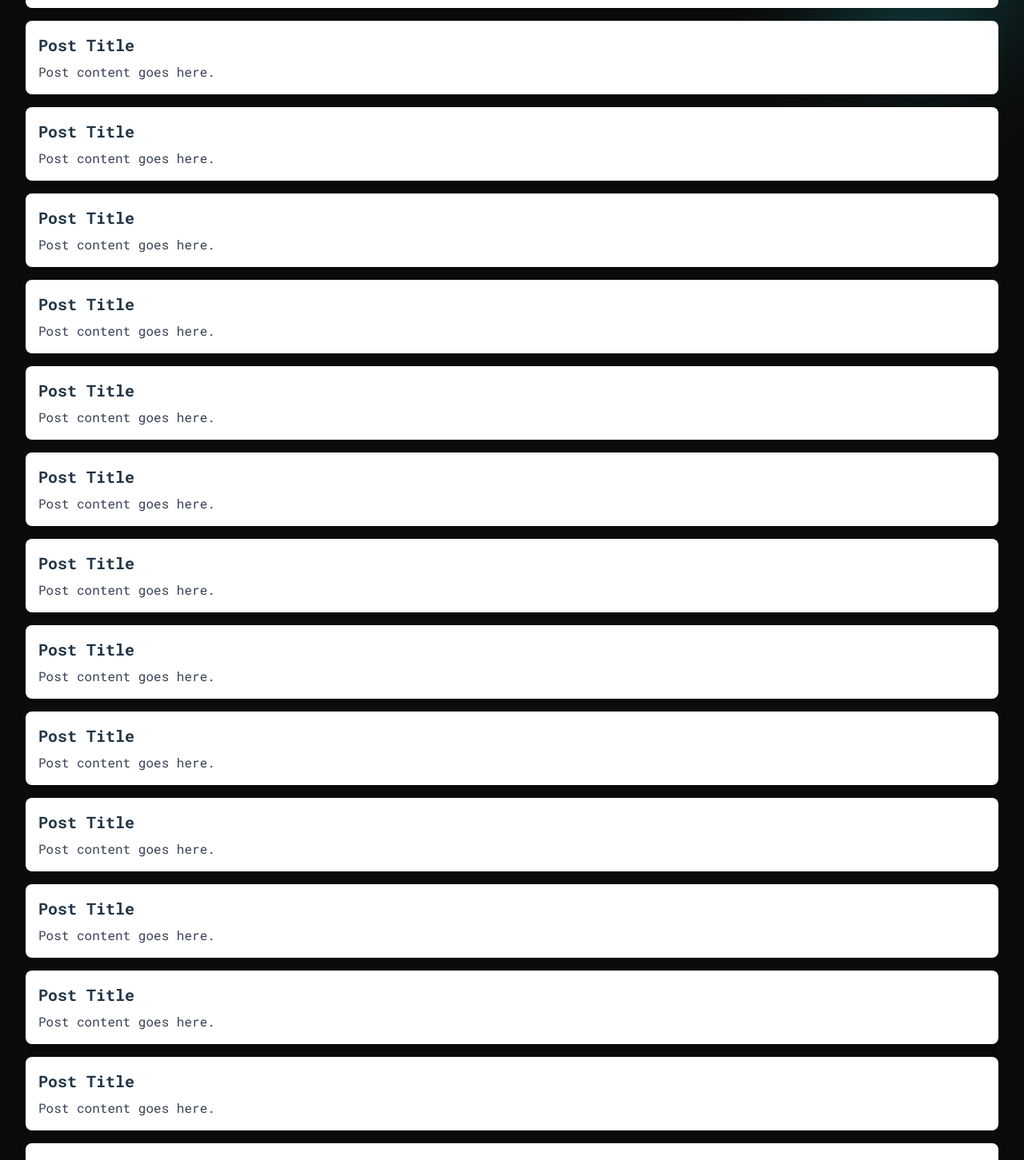
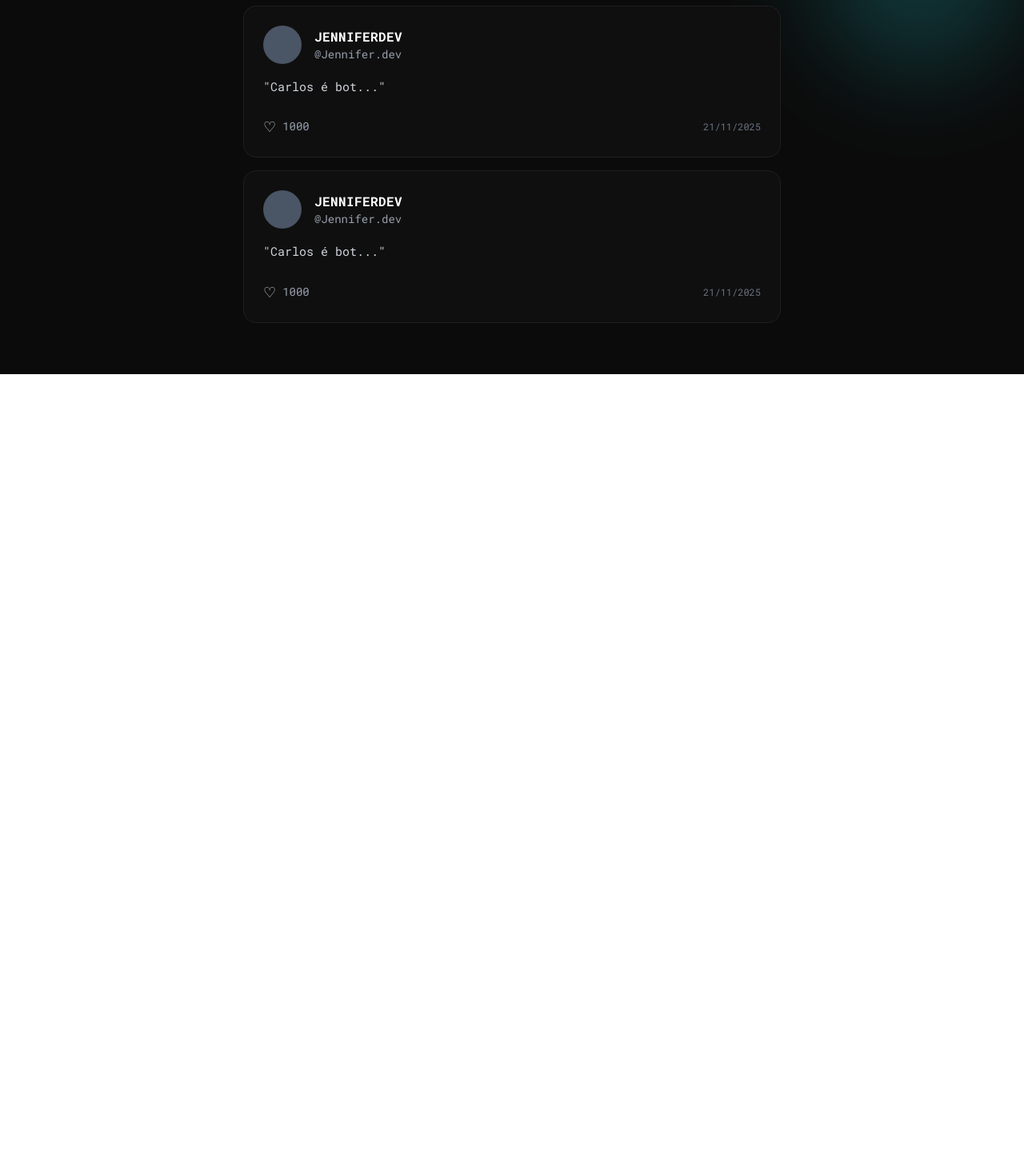
Before and after one commit to webcarlos19/devconnect, a React (Vite) app in the folder frontend/: page /app in a window 1280 px wide. Shown: the part 638-2089 px from the top of the page at 80% size. After the commit the page ends 1106 px from the top, so only its background shows below. Built offline with nearby package versions, Linux system fonts and the light colour scheme.

Commit message:
Criado PostCard e atualizado post

```diff
--- a/frontend/src/components/App/Feed/PostCard/PostCard.jsx
+++ b/frontend/src/components/App/Feed/PostCard/PostCard.jsx
@@ -1,9 +1,36 @@
-export default function PostCard() {
+export default function PostCard({ username, handle, text, date }) {
+  return (
+    <div className="w-full max-w-2xl bg-[#0f0f0f] border border-[#1f1f1f] rounded-2xl p-6 flex flex-col gap-4 mx-auto">
 
-    return (
-        <div className="bg-white shadow-md rounded-lg p-4">
-            <h2 className="text-xl font-bold mb-2">Post Title</h2>
-            <p className="text-gray-700">Post content goes here.</p>
+      <div className="flex items-center gap-4">
+
+        <div className="w-12 h-12 rounded-full bg-gray-600" />
+
+        <div className="flex flex-col">
+          <span className="text-white font-semibold tracking-wide">
+            {username || "JENNIFERDEV"}
+          </span>
+          <span className="text-gray-400 text-sm">
+            @{handle || "Jennifer.dev"}
+          </span>
         </div>
-    )
+      </div>
+
+      <p className="text-gray-300 text-[15px] leading-relaxed">
+        {text || `"Carlos é bot..."`}
+      </p>
+
+      <div className="flex justify-between items-center pt-2">
+
+        <div className="flex items-center gap-2 cursor-pointer hover:opacity-80 transition">
+          <span className="text-gray-300 text-lg">♡</span>
+          <span className="text-gray-400 text-sm">1000</span>
+        </div>
+
+        <span className="text-gray-500 text-xs">
+          {date || "21/11/2025"}
+        </span>
+      </div>
+    </div>
+  );
 }
--- a/frontend/src/components/App/Feed/Posts/Posts.jsx
+++ b/frontend/src/components/App/Feed/Posts/Posts.jsx
@@ -10,20 +10,7 @@ function Posts() {
             <PostCard />
             <PostCard />
             <PostCard />
-            <PostCard />
-            <PostCard />
-            <PostCard />
-            <PostCard />
-            <PostCard />
-            <PostCard />
-            <PostCard />
-            <PostCard />
-            <PostCard />
-            <PostCard />
-            <PostCard />
-            <PostCard />
-            <PostCard />
-            <PostCard />
+
         </div>
     )
 }
```
